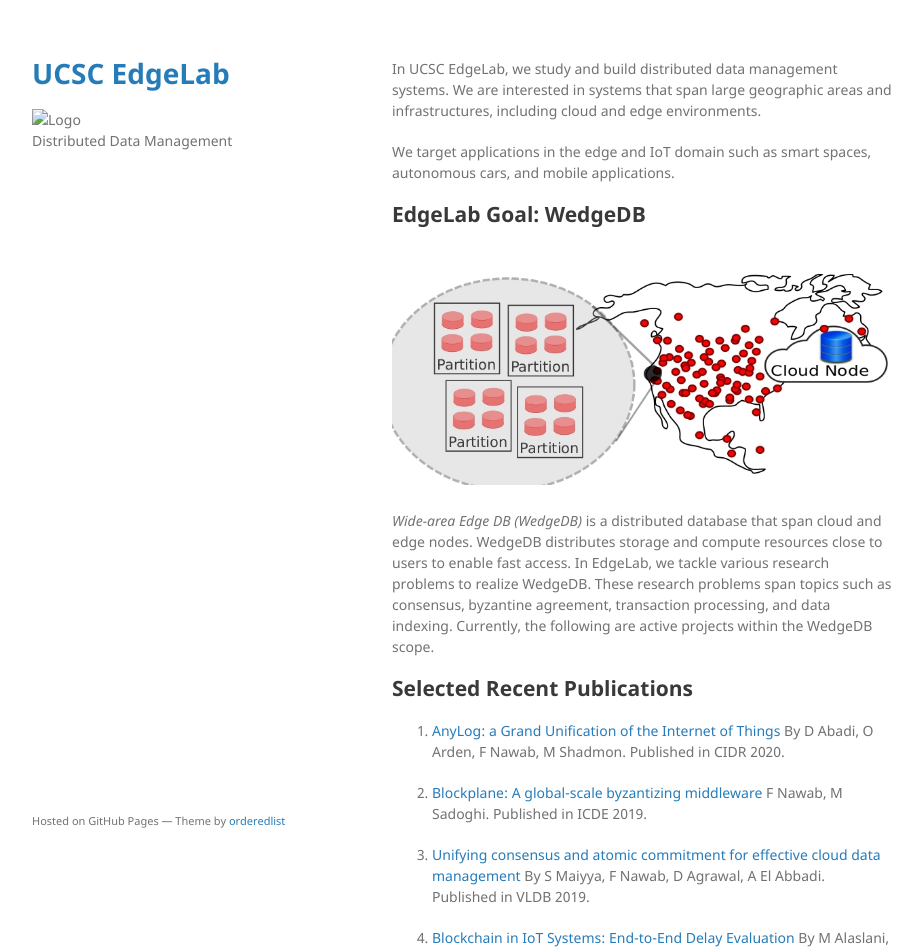
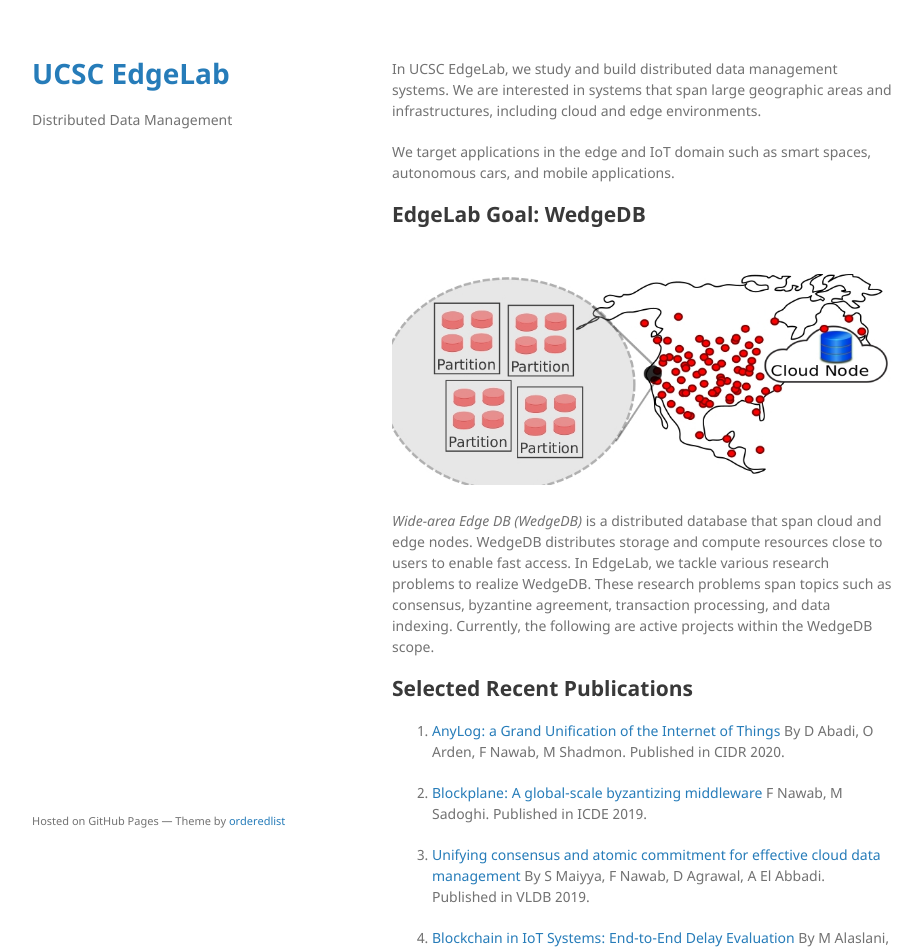
Before and after one commit to binbin-tuzi/binbin-tuzi.github.io, a Jekyll site: the page built from index.md, in a window 1280 px wide. Shown: the top 951 px of the page, without its empty margins (178-1100 px from the left). Built offline with Jekyll 4.4.1, drawn with Linux system fonts in a browser that asks for light colours.

Commit message:
Update default.html

```diff
--- a/_layouts/default.html
+++ b/_layouts/default.html
@@ -16,7 +16,7 @@
       <header>
         <h1><a href="{{ "/" | absolute_url }}">{{ site.title | default: site.github.repository_name }}</a></h1>
 
-        {% if site.logo %}
+        {% if site.logo1 %}
           <img src="{{site.logo1 | relative_url}}" alt="Logo" />
         {% endif %}
 
```
